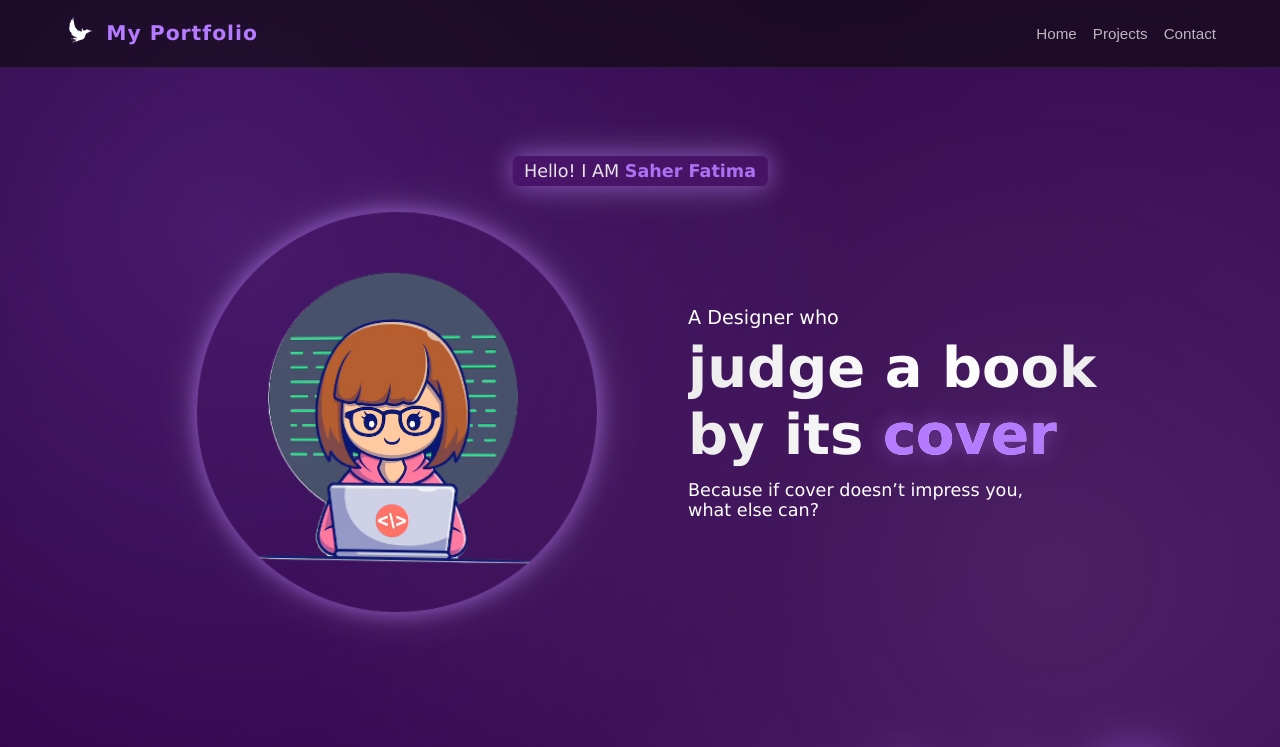
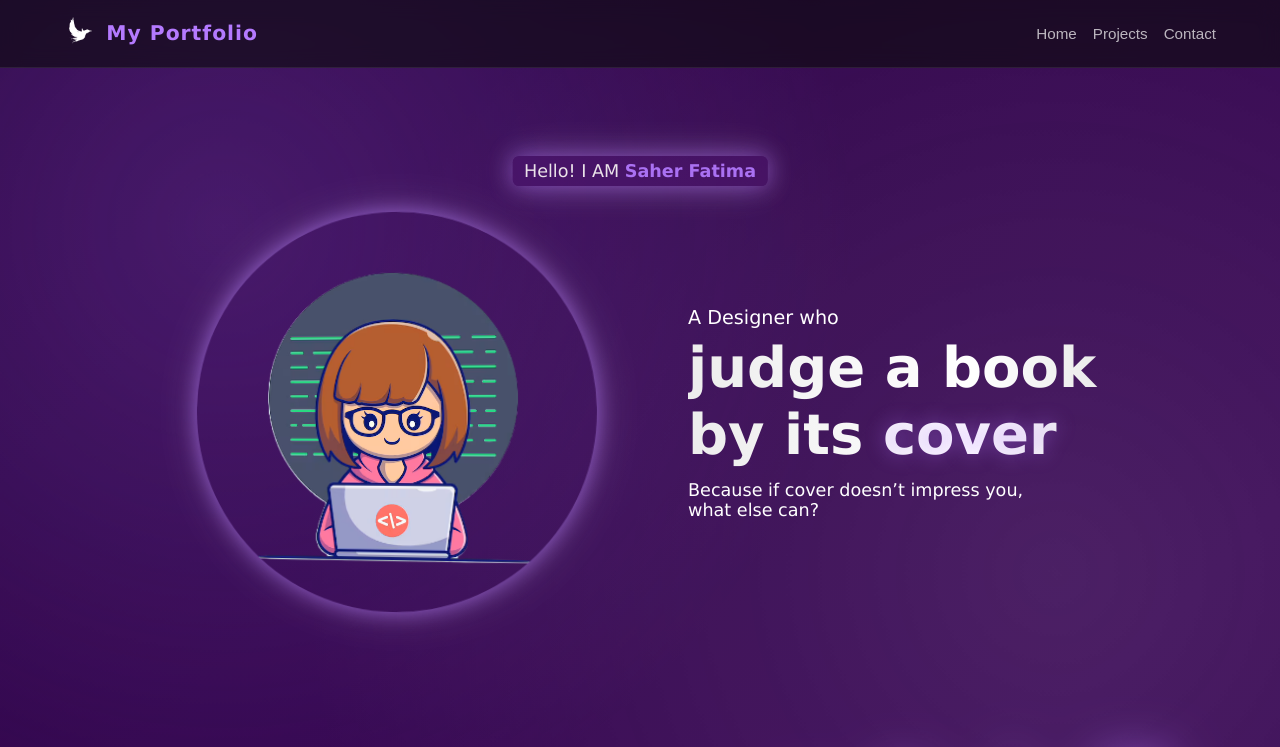
Before and after one commit to saherfatima12-hash/portfolio, a React app: page / in a window 1280 px wide. Shown: the top 747 px of the page. Built offline with nearby package versions, Linux system fonts and the light colour scheme; the HTML template or start-up script is replaced by a standard one.

Commit message:
Fixed Vercel preview issue

```diff
--- a/src/index.css
+++ b/src/index.css
@@ -287,21 +287,18 @@
 /* 🔥 rubber drop effect */
 @keyframes heroDrop {
   0% {
-    transform: translateY(-120%);
-    opacity: 0;
+    transform: translateY(-60px);
+    opacity: 0.4;
   }
 
   60% {
-    transform: translateY(10%);
+    transform: translateY(15px);
     opacity: 1;
-  }
-
-  80% {
-    transform: translateY(-5%);
   }
 
   100% {
     transform: translateY(0);
+    opacity: 1;
   }
 }
 
@@ -327,8 +324,9 @@
   position: relative;
 
   /* 🔥 important */
-  color: transparent;
-
+  color: white;
+ -webkit-background-clip: text;
+-webkit-text-fill-color: transparent;
   background: linear-gradient(
     90deg,
     #bfbfbf 0%,
```
